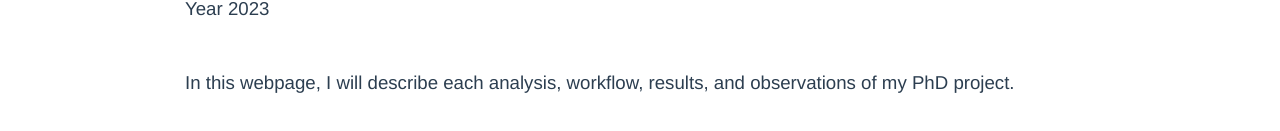
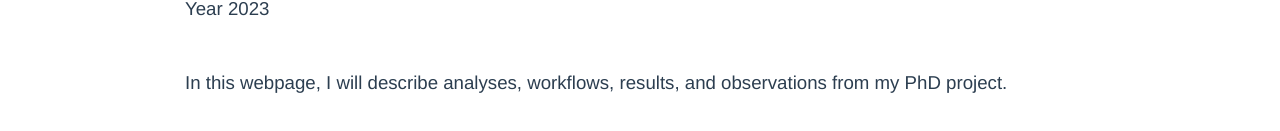
Before and after one commit to legenepi/PhD_webpage, a plain HTML site: page index.html in a window 1280 px wide. Shown: the part 257-388 px from the top of the page. Drawn offline with nearby package versions, Linux system fonts and the light colour scheme; some packages are replaced by stand-ins of ours.

Commit message:
minor changing

```diff
--- a/index.html
+++ b/index.html
@@ -337,7 +337,7 @@ $(document).ready(function () {
 <p>Year 2023</p>
 
 <p><br></p>
-<p>In this webpage, I will describe each analysis, workflow, results, and observations of my PhD project.</p>
+<p>In this webpage, I will describe analyses, workflows, results, and observations from my PhD project.</p>
 <p><br></p>
 
 
```
